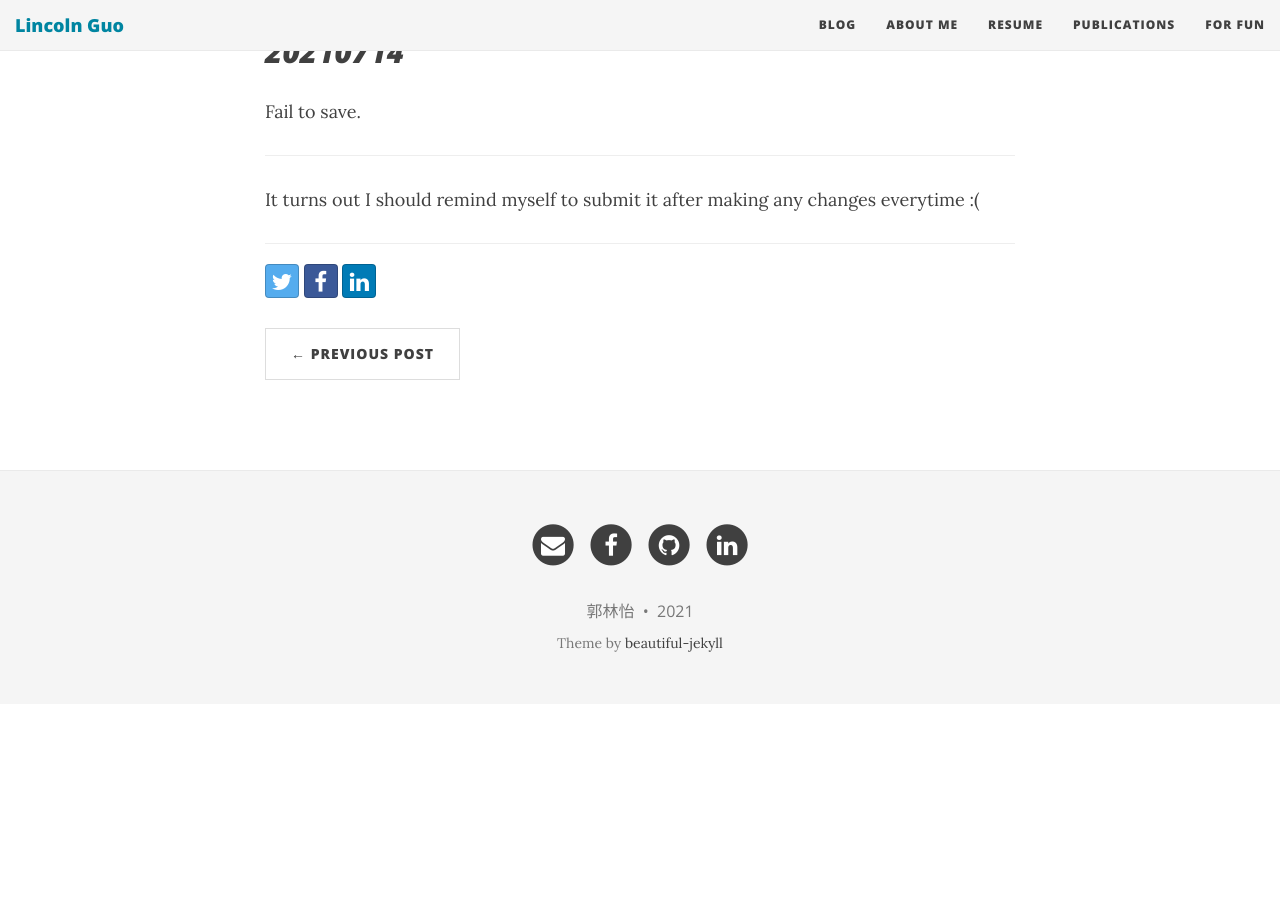
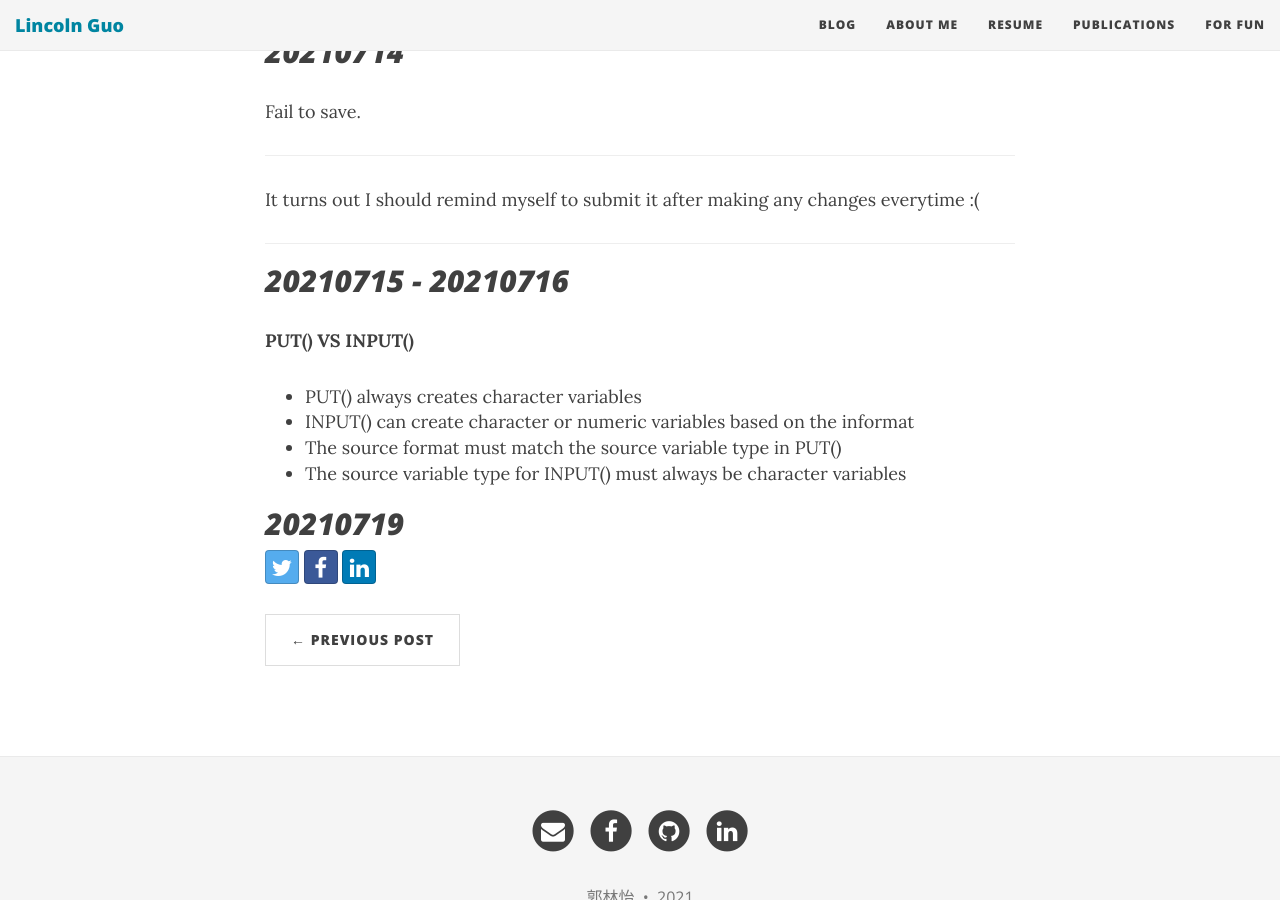
Before and after one commit to LinyiGuo96/LinyiGuo96.github.io, a Jekyll site: the page built from _posts/2021-06-16-SAS-Study-Notes-II.md, in a window 1280 px wide and 900 px high, scrolled down 11360 px. Built offline with Jekyll 4.4.1, drawn with Linux system fonts in a browser that asks for light colours; nearby versions of some CDN libraries; comment, search, counter and statistics services are not loaded; before the commit the page ends 12064 px from its top, so only the background shows below that.

Commit message:
Update 2021-06-16-SAS-Study-Notes-II.md

```diff
--- a/_posts/2021-06-16-SAS-Study-Notes-II.md
+++ b/_posts/2021-06-16-SAS-Study-Notes-II.md
@@ -336,3 +336,15 @@ Fail to save.
 It turns out I should remind myself to submit it after making any changes everytime :(
 
 ------
+
+## _20210715 - 20210716_
+
+**PUT() VS INPUT()**
+
+- PUT() always creates character variables
+- INPUT() can create character or numeric variables based on the informat
+- The source format must match the source variable type in PUT()
+- The source variable type for INPUT() must always be character variables
+
+
+## _20210719_
```
